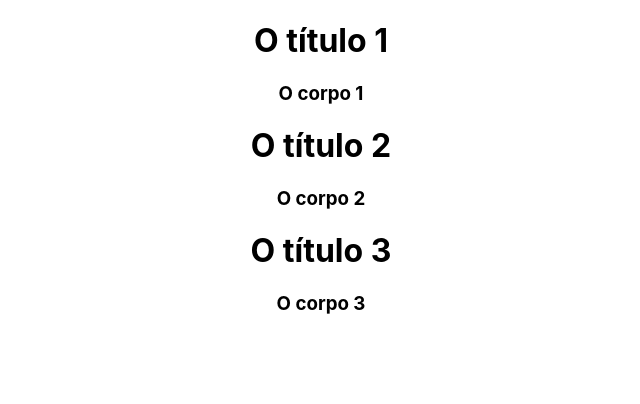
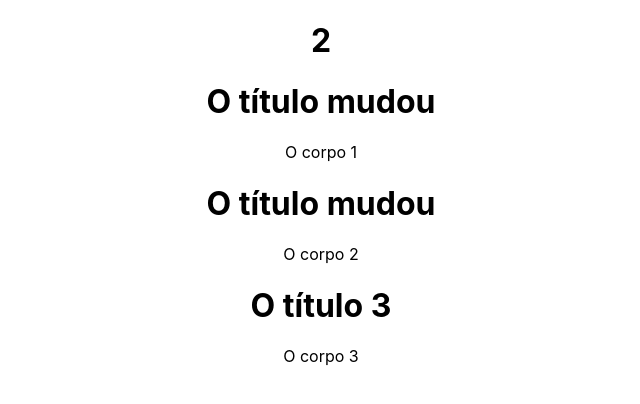
Before and after one commit to Atanazio01/reactjs-nextjs-project-1, a React (Create React App) app: page / in a window 1280 px wide. Shown: the top 404 px of the page, without its empty margins (319-959 px from the left). Built offline with nearby package versions, Linux system fonts and the light colour scheme.

Commit message:
Ciclo de vida dos componentes - 1

```diff
--- a/src/App.js
+++ b/src/App.js
@@ -3,6 +3,7 @@
 
 class App extends Component {
   state = {
+    counter: 0,
     posts: [
       {
         id: 1,
@@ -22,14 +23,40 @@
     ]
   };
 
+  timeoutUpdate = null;
+  // utilizado na requisição de dados de API
+  componentDidMount() { // executa após o componente ser montado
+    this.handleTimeout();
+  }
+
+  componentDidUpdate() { // É chamado quando o componente é atualizado
+    this.handleTimeout();
+  }
+
+  componentWillUnmount() { // executa antes do componente ser desmontado
+    clearTimeout(this.timeoutUpdate); // Limpa o lixo deixado pelo Timeout
+  }
+
+  handleTimeout = () => {
+    const { posts, counter } = this.state;
+    posts[0].title = 'O título mudou';
+    posts[1].title = 'O título mudou';
+
+    this.timeoutUpdate = setTimeout(() => {
+      this.setState({ posts, counter: counter + 1 });
+    }, 2000)
+  }
+
   render() {
-    const { posts } = this.state;
+    const { posts, counter } = this.state;
+
     return (
       <div className="App">
+        <h1>{counter}</h1>
         {posts.map(post => (
           <Fragment key={post.id}>
-            <h1>{post.title}</h1>
-            <h3>{post.body}</h3>
+            <h1 >{post.title}</h1>
+            <p>{post.body}</p>
           </Fragment>
         ))}
       </div>
```
